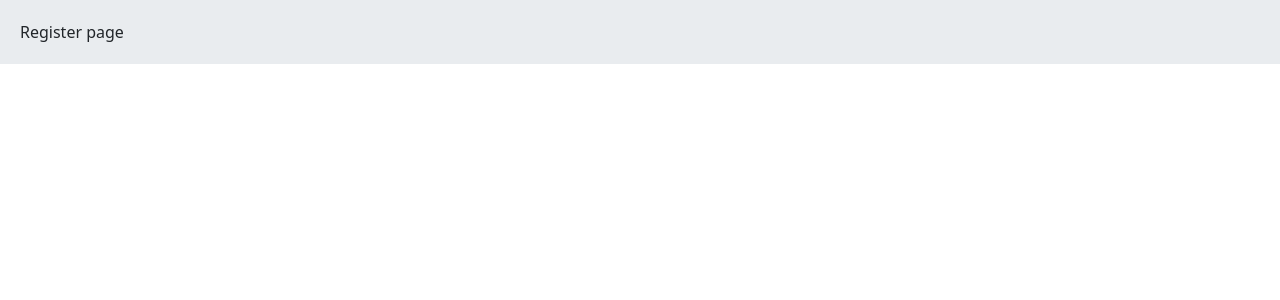
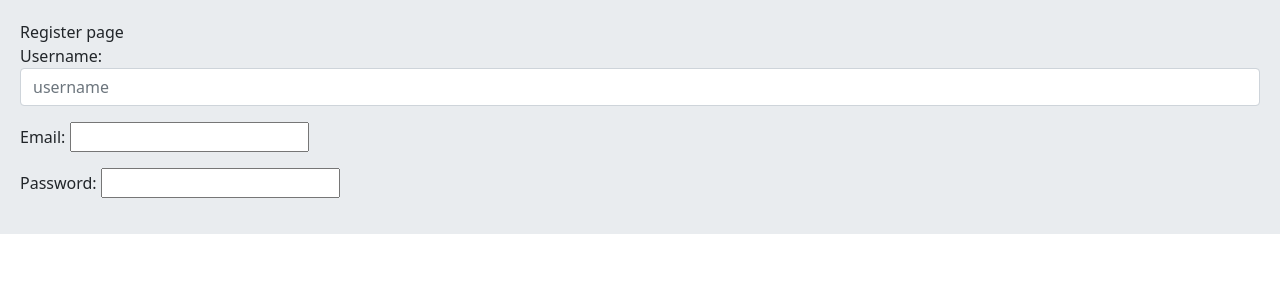
Before and after one commit to pouryajanparvar/SocialMedia, a Django app: page /accounts/register/ in a window 1280 px wide. Shown: the part 70-370 px from the top of the page. Run offline with Django 4.2, Linux system fonts and the light colour scheme.

Commit message:
crate form for our registration view

```diff
--- /dev/null
+++ b/PouryaGram/accounts/forms.py
@@ -0,0 +1,7 @@
+from django import forms
+
+
+class UserRegistrationsForm(forms.Form):
+    username = forms.CharField(widget=forms.TextInput(attrs={'class': 'form-control', 'placeholder': 'username'}))
+    email = forms.EmailField()
+    password = forms.CharField()
--- a/PouryaGram/accounts/templates/accounts/register_page.html
+++ b/PouryaGram/accounts/templates/accounts/register_page.html
@@ -2,4 +2,8 @@
 {% block title %} register page {% endblock %}
 {% block content %}
     <h1> Register page </h1>
+    <form method="post">
+        {% csrf_token %}
+        {{form.as_p}}
+    </form>
 {% endblock %}
--- a/PouryaGram/accounts/views.py
+++ b/PouryaGram/accounts/views.py
@@ -1,11 +1,15 @@
 from django.shortcuts import render
 from django.views import View
+from .forms import UserRegistrationsForm
 # Create your views here.
 
 
 class UserRegisterView(View):
     def get(self, request):
-        return render(request, 'accounts/register_page.html')
+        context = {
+            'form' : UserRegistrationsForm()
+        }
+        return render(request, 'accounts/register_page.html', context)
 
     def post(self, request):
         pass
```
